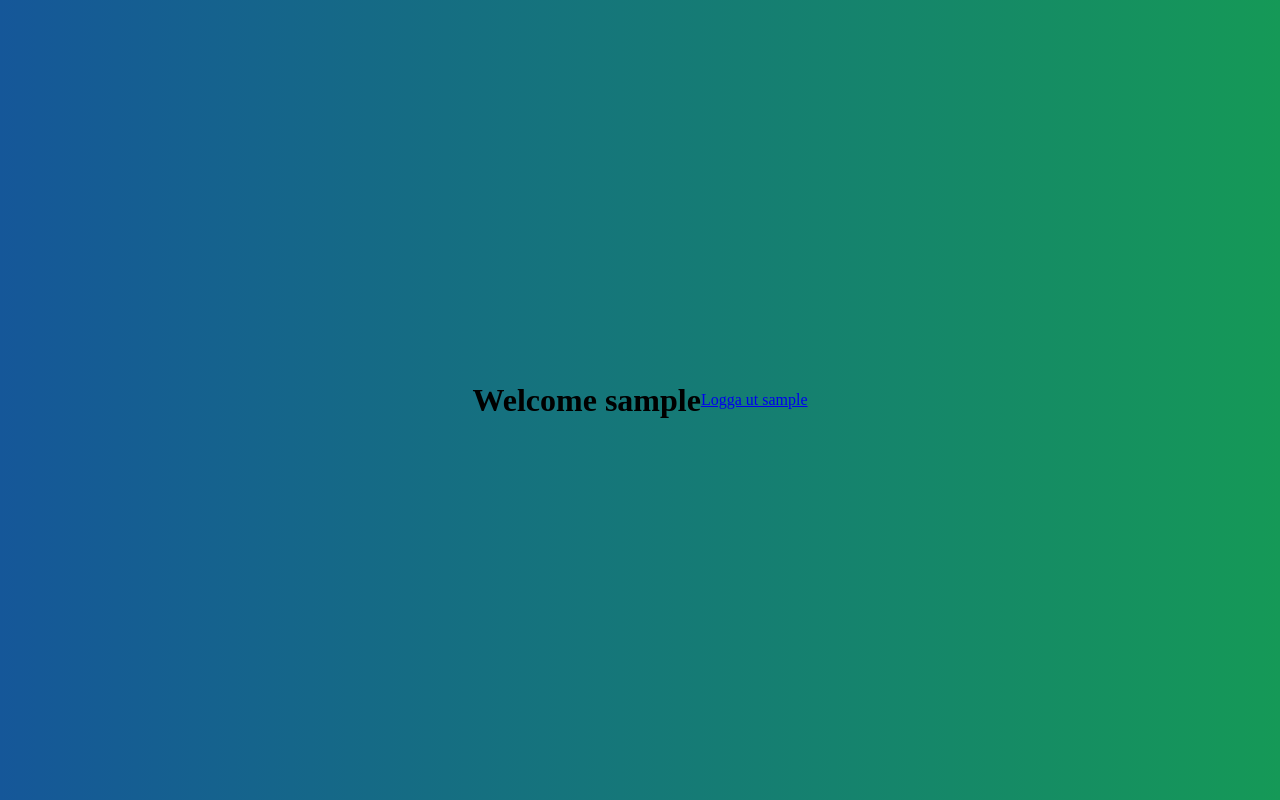
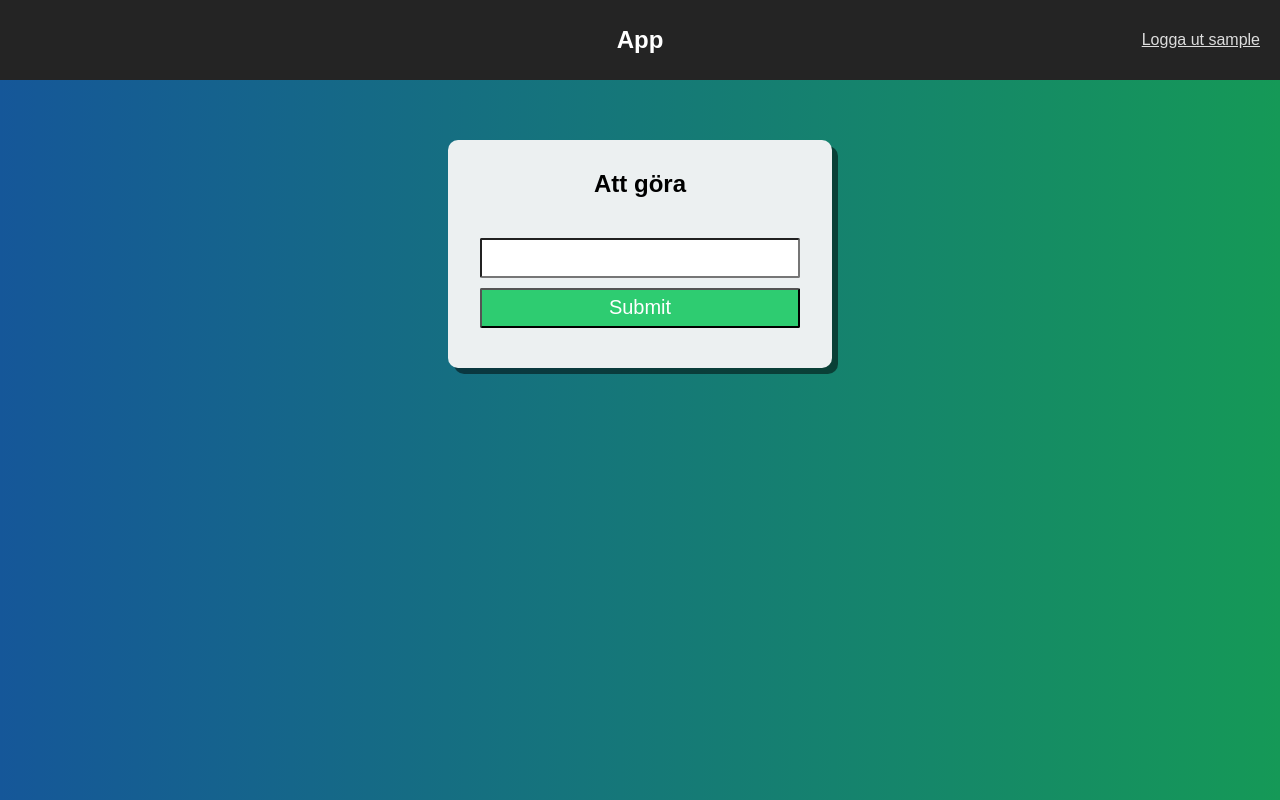
Before and after one commit to HannesSjo/App, a PHP site: page / in a window 1280 px wide. Run offline with PHP 8.4, Linux system fonts and the light colour scheme; the visitor is signed in with stand-in values (Sample User, id 1); data that the repository does not hold is empty.

Commit message:
Added to do list

```diff
--- a/css/login.css
+++ b/css/login.css
@@ -1,5 +1,6 @@
 *{
   box-sizing: border-box;
+  font-family: "Arial";
 }
 html{
   background: #159957;  /* fallback for old browsers */
@@ -8,17 +9,21 @@ html{
 }
 html, body {
   height: 100%;
+  font-family: 'Lato', sans-serif;
+}
+#login, #register{
+  display: flex;
+  flex-direction: column;
+  justify-content: center;
+  align-items: center;
 }
 body{
-  display: flex;
-  justify-content: center;
-  align-items: center;
   margin: 0;
 }
 .login{
   border: 1px solid #2980b9;
   background: #3498db;
-  border-radius: 2px;
+  border-radius: 4px;
   width: 320px;
   padding: 20px;
   text-align: center;
@@ -49,11 +54,14 @@ body{
   background: #27ae60;
   color: #ecf0f1;
 }
-div{
-  bottom: 100px;
+#alert{
   padding: 20px;
   background: #e74c3c;
   color: #fff;
+  margin: 60px;
+  font-size: 20px;
+  border-radius: 4px;
+  box-shadow: 6px 6px rgba(0,0,0,0.5);
 }
 .login a {
   text-decoration: none;
@@ -63,3 +71,61 @@ div{
 .login a:hover {
   color: #999;
 }
+nav{
+  background: #242424;
+  color: #fff;
+  height: 80px;
+  line-height: 80px;
+  padding: 0 20px;
+  text-align: center;
+  position: relative;
+}
+nav a{
+  color: #ddd;
+  float: right;
+}
+nav h1{
+  margin: 0 auto;
+  position: absolute;
+  top: 50%;
+  left: 50%;
+  transform: translate(-50%, -50%);
+}
+
+section{
+  background: #ecf0f1;
+  border-radius: 10px;
+  width: 30%;
+  margin: 60px auto;
+  padding: 10px;
+  box-shadow: 6px 6px rgba(0,0,0,0.5);
+  text-align: center;
+
+}
+li{
+  padding: 20px;
+  font-size: 20px;
+  list-style: none;
+  text-align: center;
+
+}
+ul{
+  padding: 0;
+}
+section form{
+  padding: 20px 0;
+  width: 100%;
+}
+section form input{
+  margin: 0 auto;
+  display: block;
+  width: 320px;
+  margin-bottom: 10px;
+  height: 40px;
+  font-size: 20px;
+  border-radius: 2px;
+  padding: 0 10px;
+}
+section form input .submit{
+  border: none;
+}
--- a/includes/header.php
+++ b/includes/header.php
@@ -1,4 +1,6 @@
 <?php
+  include "db.php";
+  include "functions.php";
   if (!$Whateva){
     $Whateva = "";
   }
@@ -10,5 +12,6 @@
 <title><?php echo $Whateva; ?> | App</title>
 <link rel="stylesheet" href="css/animate.css">
 <link rel="stylesheet" href="css/login.css">
+<link href="https://fonts.googleapis.com/css?family=Lato" rel="stylesheet">
 </head>
-  <body>
+  <body id="<?php echo $bodyID;?>">
--- /dev/null
+++ b/includes/navigation.php
@@ -0,0 +1,4 @@
+<nav>
+  <h1>Welcome <?php echo $_SESSION['username']?></h1>
+  <a href="logout.php">Logga ut?</a>
+</nav>
--- a/index.php
+++ b/index.php
@@ -1,16 +1,39 @@
 <?php
 session_start();
-//if (!$_SESSION['username']) {
-//  header("Location: login.php");
-//}
 $Whateva = "Welcome";
+
+include "includes/header.php";
+
+if (isset($_POST['submit'])) {
+  addTask();
+}
 ?>
- <?php include "includes/header.php"; ?>
-<?php if ($_SESSION['username']): ?>
-    <h1>Welcome <?php echo $_SESSION['username']?></h1>
-    <a href="logout.php">Logga ut <?php echo $_SESSION['username'];?></a>
+
+<?php if (isset($_SESSION['username'])): ?>
+    <nav>
+      <a href="logout.php">Logga ut <?php echo $_SESSION['username']; ?></a>
+      <h1>App</h1>
+    </nav>
+    <section>
+      <h2>Att göra</h2>
+      <ul>
+        <?php
+          $query = "SELECT * FROM tasks WHERE user_id = {$_SESSION['id']}";
+          $result = mysqli_query($connection, $query);
+
+          while ($row = mysqli_fetch_array($result)) {
+            echo "<li>" . $row['title'] . "</li>";
+          }
+        ?>
+      </ul>
+        <form action="index.php" method="post">
+          <input type="text" name="taskName" required>
+          <input class="submit" type="submit" name="submit">
+        </form>
+    </section>
+
   <?php else: ?>
-    <h1>What about u doing here? Log in first <a href="login.php">here</a> </h1>
+    <h1>What about u doing here? Login first <a href="login.php">here</a> </h1>
   <?php endif; ?>
   </body>
 </html>
```
Also changed, not shown: includes/functions.php (added, +35 -0 lines), login.php (+14 -5 lines), register.php (+10 -6 lines).
